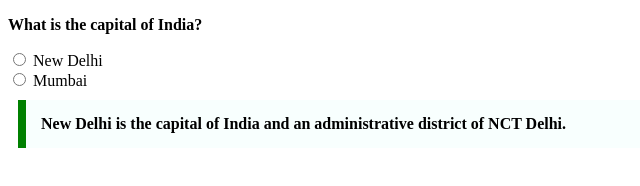
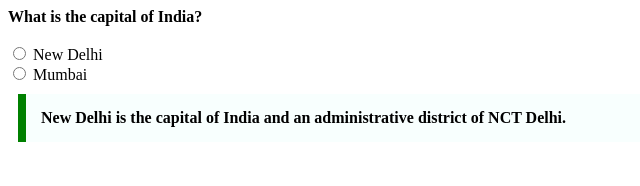
Before and after one commit to acciojob/trivia-vishalYadav89, a website: page main.html in a window 1280 px wide. Shown: the whole page, without its empty margins (0-640 px from the left). Drawn offline with Linux system fonts and the light colour scheme.

Commit message:
created a submission

```diff
--- a/main.html
+++ b/main.html
@@ -1,37 +1,27 @@
 <!DOCTYPE html>
-
 <html>
-
 <head>
     <link rel="stylesheet" href="styles.css">
 </head>
+<body>
 
-<body>
-	<!-- the entire body must be written by student -->
-	<p><b>What is the capital of India?</b></p>
-	<label>
-		<input type="radio" name="capital" value="New Delhi">
-		New Delhi
-	</label>
+    <b>What is the capital of India?</b>
+    <br><br>
+
+    <input type="radio" name="capital"> New Delhi
     <br>
-	<label>
-		<input type="radio" name="capital" value="Mumbai">
-		Mumbai
-	</label>
+    <input type="radio" name="capital"> Mumbai
 
     <blockquote style="
         max-width: 600px;
         margin: 10px;
-		padding:  15px;
-		border-left: 8px solid green ;
-		background-color:#f8fffe;
+        padding: 15px;
+        border-left: 8px solid green;
+        background-color: #f8fffe;
         font-weight: bold;
-		"
-		>New Delhi is the capital of India and an administrative district of NCT Delhi.</blockquote>
-
-    <script type="text/javascript" src="./script.js">
-</script>
+    ">
+        New Delhi is the capital of India and an administrative district of NCT Delhi.
+    </blockquote>
 
 </body>
-
 </html>
```
Lines whose indentation alone changed are shown as unchanged.
